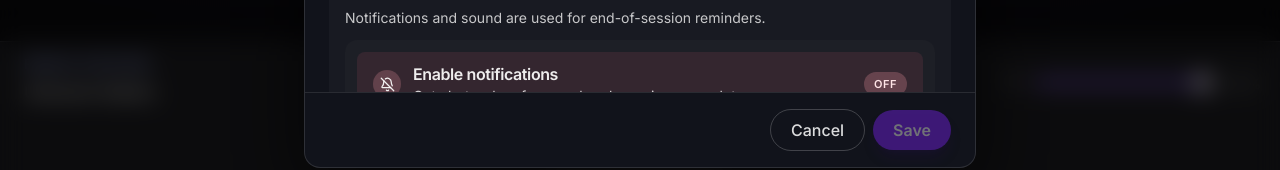
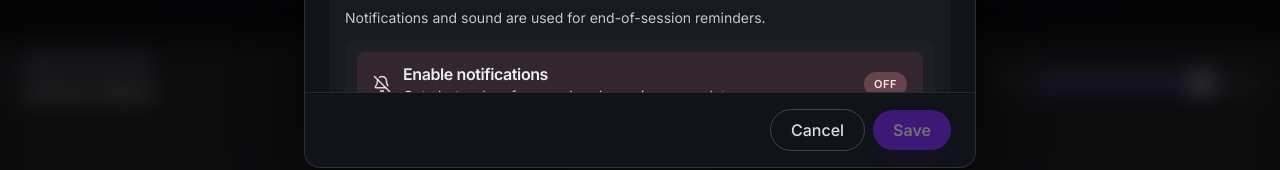
Before and after one commit to michaelmendez/pomux, a React (Vite) app: page / in a window 1280 px wide. Both pictures are taken after a click on the button "Settings". Shown: the part 600-770 px from the top of the page. Built offline with nearby package versions, Linux system fonts and the light colour scheme; no server answers.

Commit message:
feat: update icon sizes and styles in Settings component for improved visibility and consistency

```diff
--- a/src/features/header/components/Settings.tsx
+++ b/src/features/header/components/Settings.tsx
@@ -40,8 +40,8 @@ function SettingsToggleCard({
       >
         <span className="flex items-center gap-3">
           <span
-            className={`inline-flex h-7 w-7 items-center justify-center rounded-full transition-colors ${
-              enabled ? "bg-emerald-300/22 text-emerald-50" : "bg-rose-300/22"
+            className={`inline-flex items-center justify-center ${
+              enabled ? "text-emerald-50" : "text-white/82"
             }`}
           >
             {enabled ? enabledIcon : disabledIcon}
@@ -321,8 +321,8 @@ export default function Settings() {
                       disabledTitle="Enable notifications"
                       enabledDescription="You will get alerts when a session ends."
                       disabledDescription="Get alerts when focus or break sessions complete."
-                      enabledIcon={<Bell size={15} />}
-                      disabledIcon={<BellOff size={15} />}
+                      enabledIcon={<Bell size={18} />}
+                      disabledIcon={<BellOff size={18} />}
                     />
 
                     <SettingsToggleCard
@@ -332,8 +332,8 @@ export default function Settings() {
                       disabledTitle="Enable sound"
                       enabledDescription="Play a sound when a session ends."
                       disabledDescription="Mute end-of-session sound alerts."
-                      enabledIcon={<Volume2 size={15} />}
-                      disabledIcon={<VolumeX size={15} />}
+                      enabledIcon={<Volume2 size={18} />}
+                      disabledIcon={<VolumeX size={18} />}
                     />
                   </section>
 
@@ -355,10 +355,10 @@ export default function Settings() {
                       enabledDescription="Show radio wave motion while music is playing."
                       disabledDescription="Hide radio wave motion for a calmer layout."
                       enabledIcon={
-                        <span className="inline-block h-2.5 w-2.5 rounded-full bg-current" />
+                        <span className="inline-block h-3 w-3 rounded-full bg-current" />
                       }
                       disabledIcon={
-                        <span className="inline-block h-2.5 w-2.5 rounded-full border border-current" />
+                        <span className="inline-block h-3 w-3 rounded-full border border-current" />
                       }
                     />
                   </section>
```
